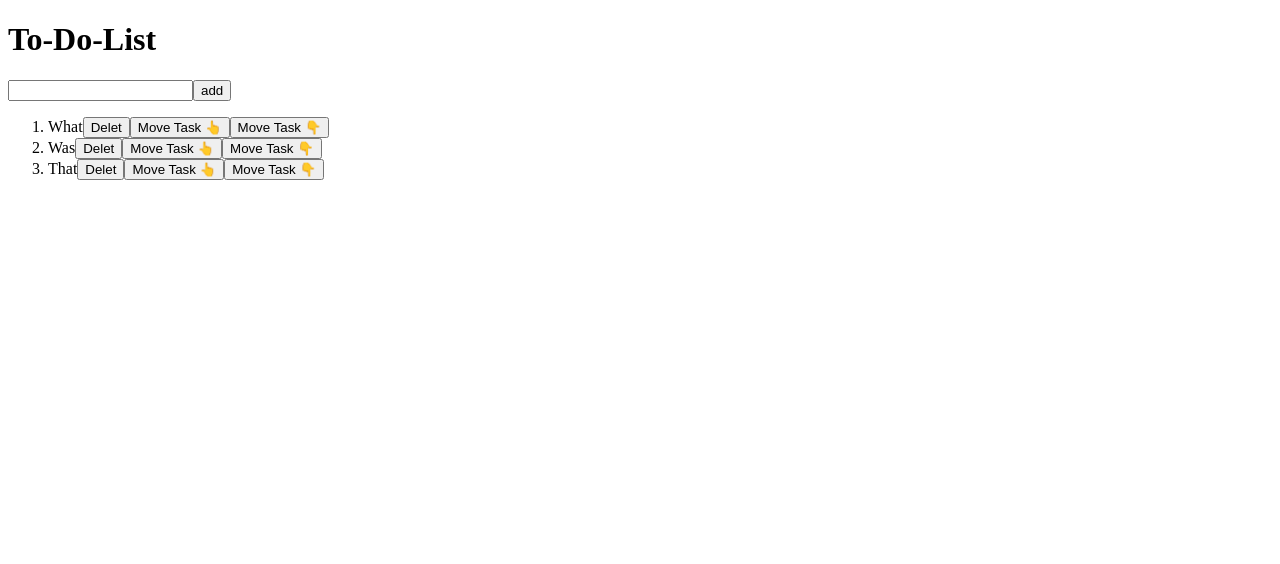
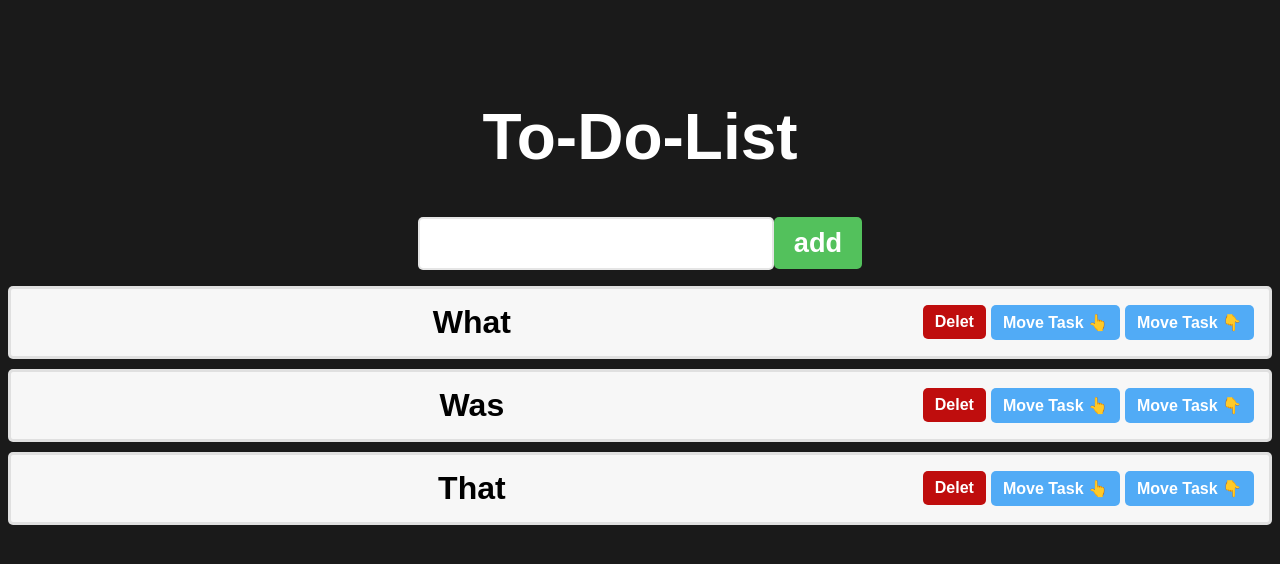
Before and after one commit to Abualtaher/Todo-list-React, a React (Vite) app: page / in a window 1280 px wide. Shown: the top 564 px of the page. Built offline with nearby package versions, Linux system fonts and the light colour scheme.

Commit message:
adding css

```diff
--- a/src/index.css
+++ b/src/index.css
@@ -0,0 +1,75 @@
+body {
+  background-color: hsl(0, 0%, 10%);
+}
+.to-do-list {
+  font-family: Arial, Helvetica, sans-serif;
+  text-align: center;
+  margin-top: 100px;
+}
+h1 {
+  font-size: 4rem;
+  color: white;
+}
+
+button {
+  font-size: 1.7rem;
+  font-weight: bold;
+  border: none;
+  border-radius: 5px;
+  color: white;
+  padding: 10px 20px;
+  cursor: pointer;
+  transition: background-color 0.5s ease;
+}
+.add-button {
+  background-color: hsl(125, 47%, 54%);
+}
+.add-button:hover {
+  background-color: hsl(125, 47%, 40%);
+}
+.delet-button {
+  background-color: hsl(0, 87%, 40%);
+}
+.delet-button:hover {
+  background-color: hsl(0, 87%, 51%);
+}
+.move-button-up,
+.move-button-down {
+  background-color: hsl(207, 90%, 64%);
+}
+.move-button-up:hover,
+.move-button-down:hover {
+  background-color: hsl(207, 90%, 55%);
+}
+
+input {
+  font-size: 1.6rem;
+  padding: 10px;
+  border: 2px solid hsla(0, 0%, 80%, 0.5);
+  border-radius: 5px;
+  color: hsla(0, 0%, 0%, 0.5);
+}
+ol {
+  padding: 0;
+}
+li {
+  font-size: 2rem;
+  font-weight: bold;
+  padding: 15px;
+  background-color: hsl(0, 0%, 97%);
+  margin-bottom: 10px;
+  border: 3px solid hsla(0, 0%, 85%, 0.75);
+  border-radius: 5px;
+  display: flex;
+  align-items: center;
+}
+.text {
+  flex: 1;
+}
+.delet-button,
+.move-button-down,
+.move-button-up {
+  font-size: 1rem;
+  padding: 8px 12px;
+  margin-left: 5px;
+}
```
